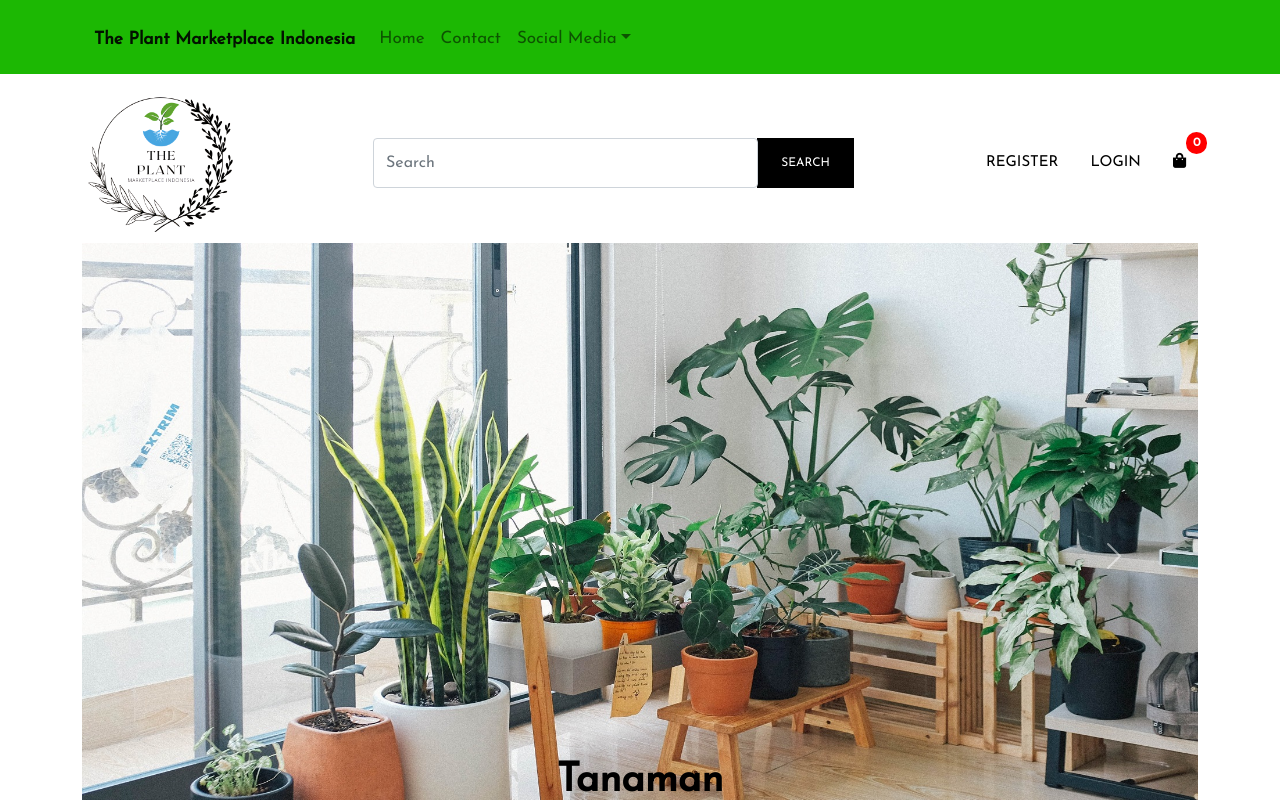
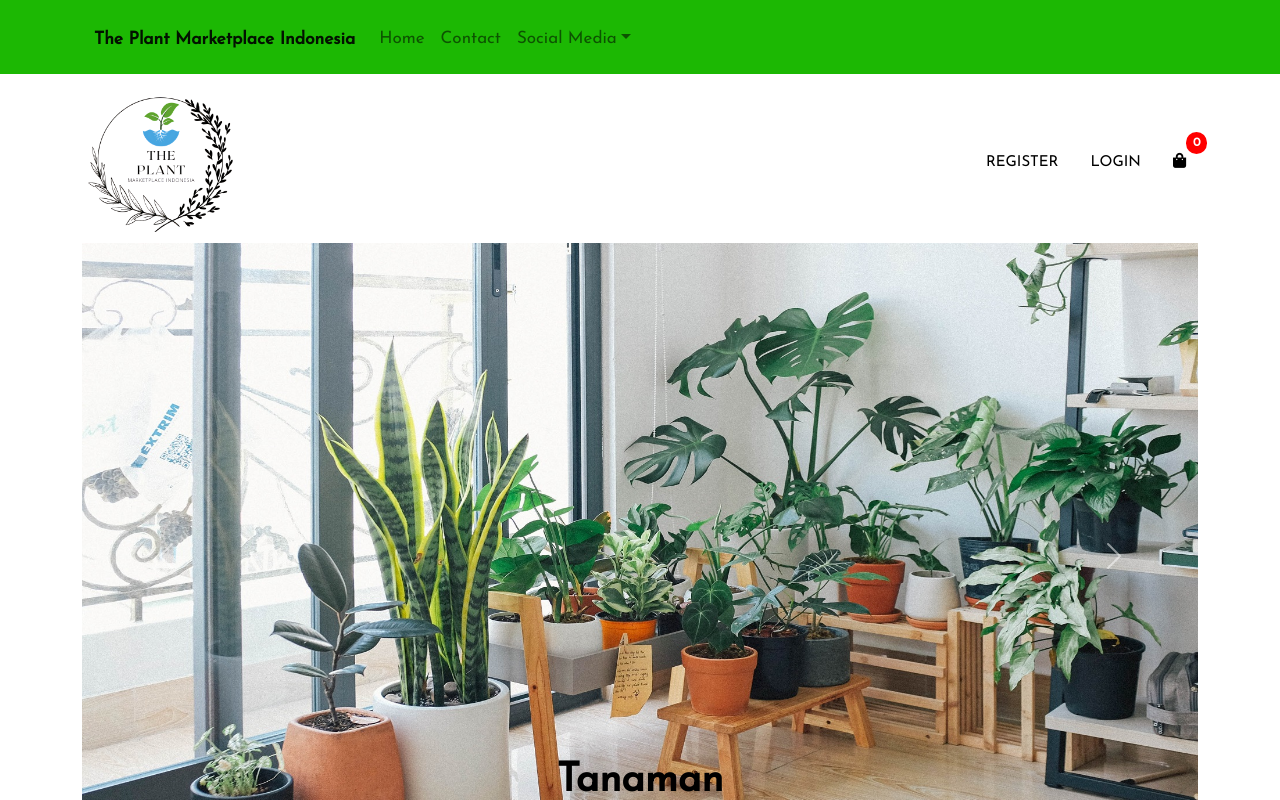
Before and after one commit to Muhammaddandipermana/theplant, a React (Create React App) app: page /Mawar in a window 1280 px wide. Shown: the top 800 px of the page. Built offline with nearby package versions, Linux system fonts and the light colour scheme.

Commit message:
Update Header.js

```diff
--- a/src/components/Header.js
+++ b/src/components/Header.js
@@ -339,8 +339,7 @@ const Header = () => {
                 </Carousel.Caption>
               </Carousel.Item>
             </Carousel>
-            <br />
-            <div className="col-12 d-flex align-items-center">
+            {/* <div className="col-12 d-flex align-items-center">
               <form onSubmit={submitHandler} className="input-group">
                 <input
                   type="search"
@@ -352,7 +351,7 @@ const Header = () => {
                   search
                 </button>
               </form>
-            </div>
+            </div> */}
             <br></br>
             <Link to="/ShopSection">
             <Button variant="success" >Beli Tanaman</Button>{' '}
@@ -384,7 +383,7 @@ const Header = () => {
                   <img alt="logo" src="/images/logotheplant.png" />
                 </Link>
               </div>
-              <div className="col-md-6 col-8 d-flex align-items-center">
+              {/* <div className="col-md-6 col-8 d-flex align-items-center">
                 <form onSubmit={submitHandler} className="input-group">
                   <input
                     type="search"
@@ -396,8 +395,8 @@ const Header = () => {
                     search
                   </button>
                 </form>
-              </div>
-              <div className="col-md-3 d-flex align-items-center justify-content-end Login-Register">
+              </div> */}
+              <div className="col-9 d-flex align-items-center justify-content-end Login-Register">
                 {userInfo ? (
                   <div className="btn-group">
                     <button
```
